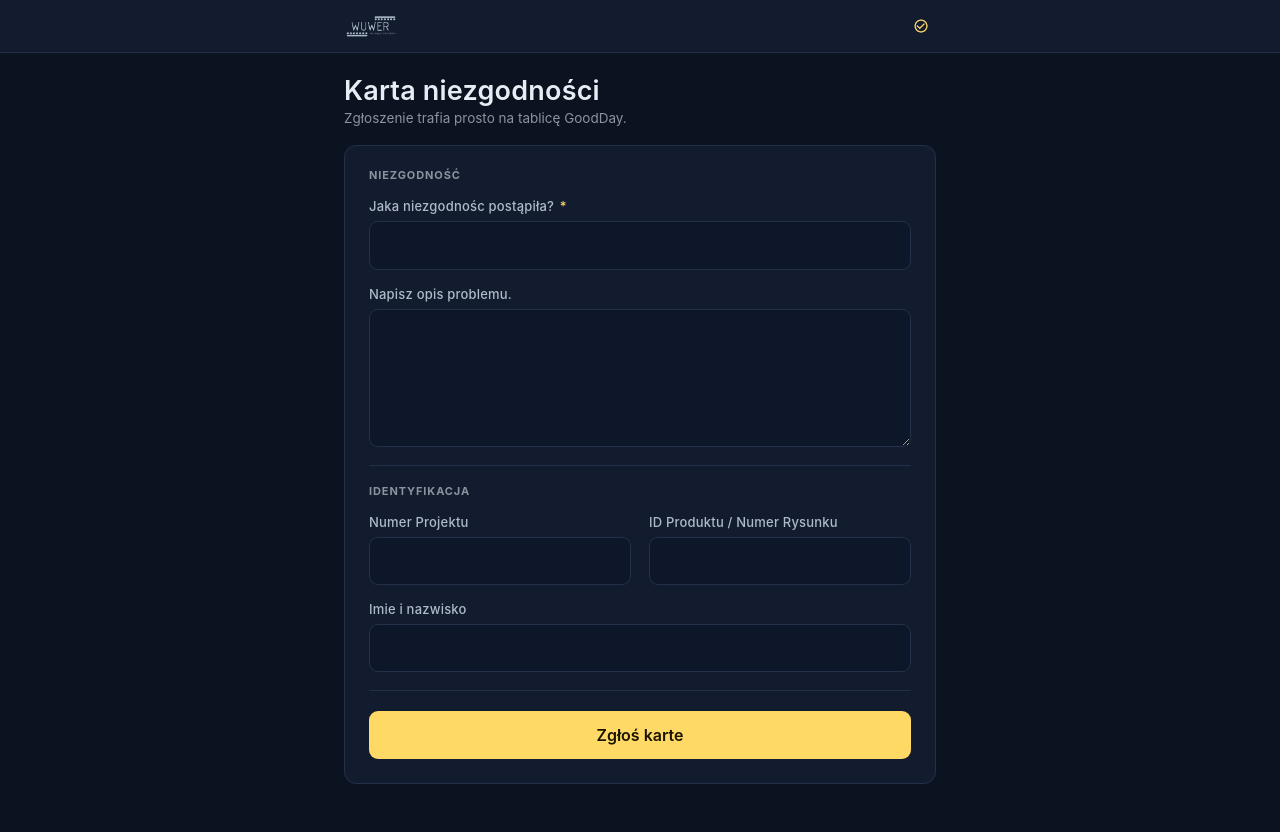
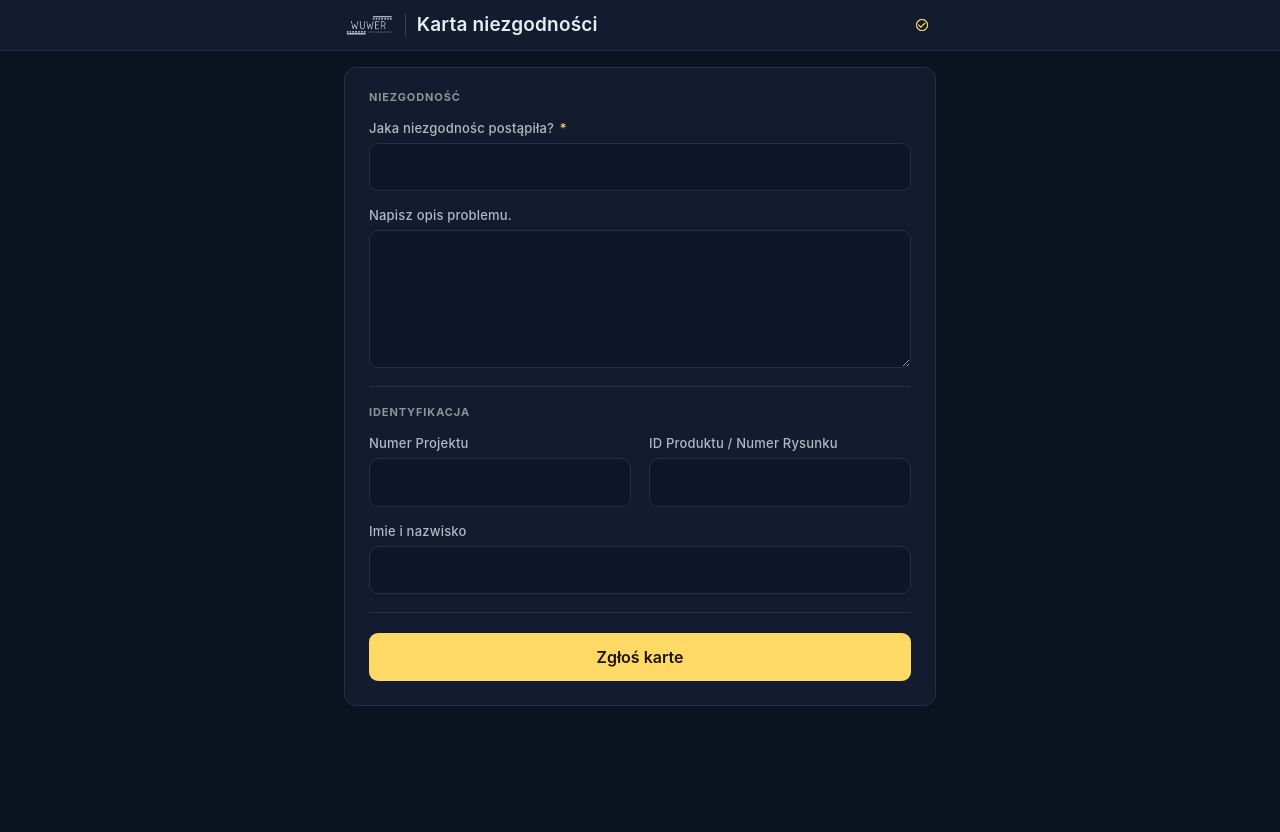
Before and after one commit to marsundco/BugReportApp, a FastAPI app: page / in a window 1280 px wide. After the commit the page ends 706 px from the top, so only its background shows below. Run offline with FastAPI, Linux system fonts and the light colour scheme.

Commit message:
Kompaktowy naglowek: logo i nazwa aplikacji w jednej linii (wzorzec z LDMB)
Naglowek zajmowal trzy pietra: pasek z logo, pod nim tytul, pod nim zdanie
kontekstu. Na telefonie karta formularza zaczynala sie dopiero ok. 270 px od
gory - czyli jedna trzecia ekranu szla na sama nazwe aplikacji.

Teraz caly naglowek to jeden wiersz, tak jak w LDM Board: logo, kreska,
"Karta niezgodnosci", a po prawej znak aplikacji. Pasek ma 47 px, karta
zaczyna sie na 63 px. Na desktopie caly formularz miesci sie na jednym
ekranie bez przewijania.

Usuniete zdanie "Zgloszenie trafia prosto na tablice GoodDay" - operator
czyta je raz, a zajmowalo miejsce przy kazdym otwarciu.

Poprawka przy okazji: szerokosc logo bierze sie teraz z proporcji pliku
(aspect-ratio), a nie z osobnego clamp. Wczesniej maska `contain` wpisywala
wordmark w za szerokie pudelko i przed tytulem zostawal martwy odstep ok. 50
px, ktory wygladal jak przypadkowa dziura.

Sprawdzone na 320, 375 i 1280 px: tytul nigdy nie jest przycinany, nie ma
przewijania w poziomie, logo i karta trzymaja wspolna lewa krawedz.

Co-Authored-By: Claude Opus 4.8 <noreply@anthropic.com>

```diff
--- a/web/app/static/style.css
+++ b/web/app/static/style.css
@@ -85,17 +85,44 @@ body {
   gap: 12px;
 }
 
+/* Logo + nazwa aplikacji w jednym wierszu (wzorzec z LDMB). */
+.brand {
+  display: flex;
+  align-items: center;
+  gap: 11px;
+  min-width: 0;
+}
+
 /* Logo tintowane techniką maski (jak w LDMB): kształt bierzemy z alfy PNG,
    a wypełniamy zmienną motywu. Wordmark jest MONOCHROMATYCZNY z definicji.
    Kolor szary, nie żółty: żółć zostaje zarezerwowana dla rzeczy, które coś
    robią (akcja, fokus, pole wymagane). */
 .logo {
   display: block;
-  width: 132px;
-  height: 26px;
+  height: clamp(19px, 5.2vw, 24px);
+  /* Szerokość Z proporcji pliku, nie z osobnego clamp — inaczej `contain`
+     wpisuje wordmark w za szerokie pudełko i zostaje martwy odstęp przed
+     tytułem (wygląda jak przypadkowa dziura w nagłówku). */
+  aspect-ratio: 2868 / 1386;
+  flex: none;
   background-color: var(--text-dim);
   -webkit-mask: url(/static/logo-white.png) left center / contain no-repeat;
           mask: url(/static/logo-white.png) left center / contain no-repeat;
+}
+
+/* Kreska oddziela markę firmy od nazwy aplikacji — bez niej logo i tytuł
+   zlewają się w jeden ciąg znaków. */
+.brand h1 {
+  margin: 0;
+  padding-left: 11px;
+  border-left: 1px solid var(--border-strong);
+  font-size: clamp(15px, 4.3vw, 19px);
+  font-weight: 600;
+  letter-spacing: 0.2px;
+  line-height: 1.25;
+  white-space: nowrap;
+  overflow: hidden;
+  text-overflow: ellipsis;
 }
 
 /* ---------- Układ ---------- */
@@ -108,32 +135,13 @@ body {
   width: 100%;
   max-width: var(--max-w);
   margin: 0 auto;
-  padding: 22px var(--gutter) 48px;
+  padding: 16px var(--gutter) 40px;
 }
 
-/* Nagłówek strony: tytuł + jedno zdanie kontekstu. Bez ikony obok — tytuł ma
-   zaczynać się dokładnie tam, gdzie zaczyna się karta poniżej. */
-.page-head { margin-bottom: 18px; }
-
 .app-mark {
-  width: 30px;
+  width: clamp(24px, 6.5vw, 28px);
   height: auto;
   flex: none;
-}
-
-.page-head h1 {
-  margin: 0;
-  font-size: clamp(21px, 5.2vw, 27px);
-  font-weight: 600;
-  letter-spacing: 0.2px;
-  line-height: 1.15;
-}
-
-.lead {
-  margin: 3px 0 0;
-  font-size: 13.5px;
-  color: var(--text-muted);
-  line-height: 1.35;
 }
 
 .card {
--- a/web/app/templates/form.html
+++ b/web/app/templates/form.html
@@ -16,23 +16,22 @@
   <!-- Pasek marki: wyłącznie logo firmy, wyrównane do lewej krawędzi kolumny
        treści. Wszystko poniżej trzyma się tej samej krawędzi — to jedyny
        powód, dla którego układ przestaje wyglądać na przypadkowy. -->
+  <!-- Pasek marki jak w LDMB: logo i nazwa aplikacji obok siebie w jednej
+       linii. Cały nagłówek to jeden wiersz — na tablecie każdy piksel nad
+       formularzem to piksel mniej na treść. -->
   <header class="appbar">
     <div class="appbar-inner">
-      <span class="logo" role="img" aria-label="WUWER — conveying &amp; automation"></span>
+      <div class="brand">
+        <span class="logo" role="img" aria-label="WUWER — conveying &amp; automation"></span>
+        <h1>Karta niezgodności</h1>
+      </div>
       <!-- Znak aplikacji po przeciwnej stronie paska: ten sam ptaszek co na
-           ikonie na ekranie głównym. Tu, a nie przy tytule — inaczej spycha
-           tytuł w prawo i ten przestaje trzymać wspólną lewą krawędź z kartą.
-           alt="" bo tytuł strony niesie tę samą treść. -->
-      <img class="app-mark" src="/static/icon-mark.png" alt="" width="30" height="30">
+           ikonie na ekranie głównym. alt="" bo tytuł obok niesie tę samą treść. -->
+      <img class="app-mark" src="/static/icon-mark.png" alt="" width="28" height="28">
     </div>
   </header>
 
   <main class="wrap">
-    <div class="page-head">
-      <h1>Karta niezgodności</h1>
-      <p class="lead">Zgłoszenie trafia prosto na tablicę GoodDay.</p>
-    </div>
-
     <form id="report-form" class="card" novalidate>
       <!-- Grupa 1: co się stało. Najpierw treść zgłoszenia, bo po to
            operator otwiera aplikację. -->
```
